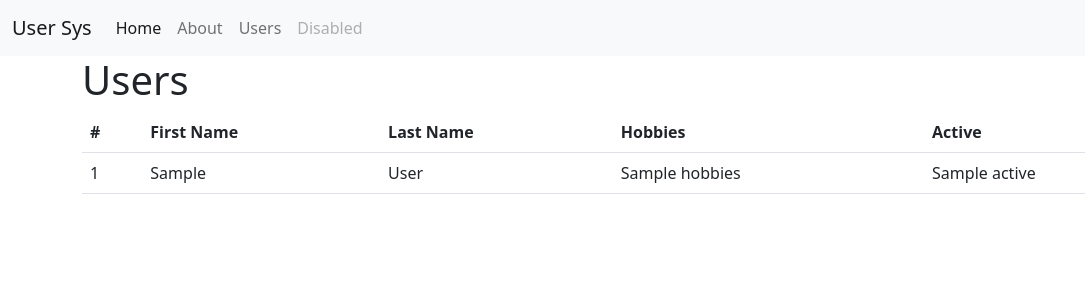
After one commit to Finsternavy/user_crud_fe, a Flask app: page /users in a window 1280 px wide. The commit adds this page. Shown: the top 300 px of the page, without its empty margins (0-1085 px from the left). Run offline with Flask 2, Linux system fonts and the light colour scheme; a database or web service that is not in the repository returns one stand-in record (values such as "Sample title"); data that the repository does not hold is empty.

Commit message:
111 competency_report

```diff
--- a/app/routes.py
+++ b/app/routes.py
@@ -26,3 +26,14 @@ def about():
         version_json = version_response.json()
         out ["version"] = version_json.get("version")
     return render_template("about.html", content=out)
+
+@app.get("/users")
+def display_users():
+    user_url = "%s/%s" % (BACKEND_URL + "/", "users")
+    response = requests.get(user_url)
+    if response.status_code == 200:
+        response_json = response.json()
+        user_list = response_json.get("users")
+        return render_template("user_list.html", users=user_list)
+    else:
+        return render_template("error.html")
--- a/app/templates/about.html
+++ b/app/templates/about.html
@@ -7,7 +7,7 @@
     {% if content["up"] %}
         <p>The system is up and running!</p>
         <p>You are connected to version {{ content["version"] }}.</p>
-    {$ else %}
+    {% else %}
         <p>The system is down for maintenance :(</p>
     {% endif %}
 {% endblock content %}
--- a/app/templates/base.html
+++ b/app/templates/base.html
@@ -23,7 +23,7 @@
             <div class="navbar-nav">
                 <a class="nav-link active" aria-current="page" href="{{ url_for('index') }}">Home</a>
                 <a class="nav-link" href="{{ url_for('about') }}">About</a>
-                <a class="nav-link" href="#">Pricing</a>
+                <a class="nav-link" href="{{ url_for('display_users') }}">Users</a>
                 <a class="nav-link disabled">Disabled</a>
             </div>
             </div>
--- /dev/null
+++ b/app/templates/user_list.html
@@ -0,0 +1,30 @@
+{% extends 'base.html' %}
+
+{% block title %}User List{% endblock title %}
+
+{% block content %}
+<h1>Users</h1>
+<table class="table">
+    <thead>
+        <tr>
+          <th scope="col">#</th>
+          <th scope="col">First Name</th>
+          <th scope="col">Last Name</th>
+          <th scope="col">Hobbies</th>
+          <th scope="col">Active</th>
+        </tr>
+      </thead>
+      <tbody>
+
+        {% for user in users %}
+        <tr>
+            <td>{{ user["id"] }}</td>
+            <td>{{ user["first_name"] }}</td>
+            <td>{{ user["last_name"] }}</td>
+            <td>{{ user["hobbies"] }}</td>
+            <td>{{ user["active"] }}</td>
+        </tr>
+        {% endfor %}
+      </tbody>
+</table>
+{% endblock content %}
```
Also changed, not shown: app/templates/error.html (added, +10 -0 lines).
